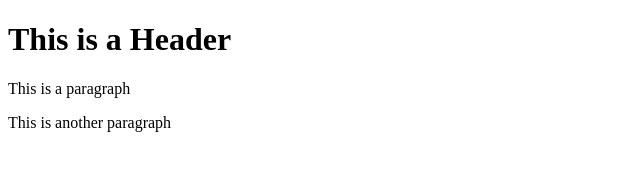
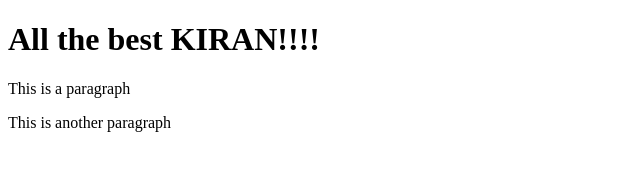
Before and after one commit to harshvirsingh1106/git-test, a website: page index.html in a window 1280 px wide. Shown: the whole page, without its empty margins (0-640 px from the left). Drawn offline with Linux system fonts and the light colour scheme.

Commit message:
fourth commit

```diff
--- a/index.html
+++ b/index.html
@@ -3,8 +3,9 @@
     <head></head>
 
     <body>
-        <h1>This is a Header</h1>
+        <h1>All the best KIRAN!!!!</h1>
         <p>This is a paragraph</p>
         <p>This is another paragraph</p>
+        <p></p>
     </body>
 </html>
```
Also changed, not shown: package.json (added, +24 -0 lines), 2 other files.
